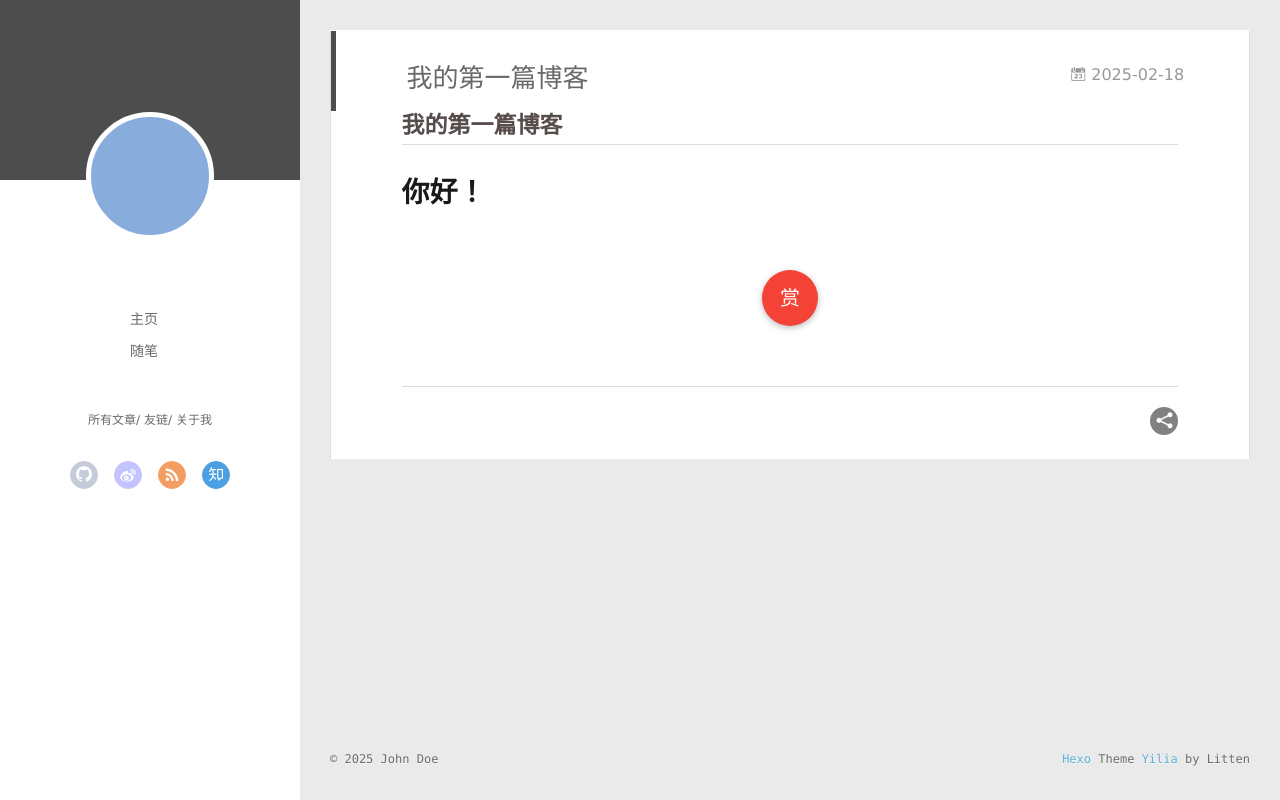
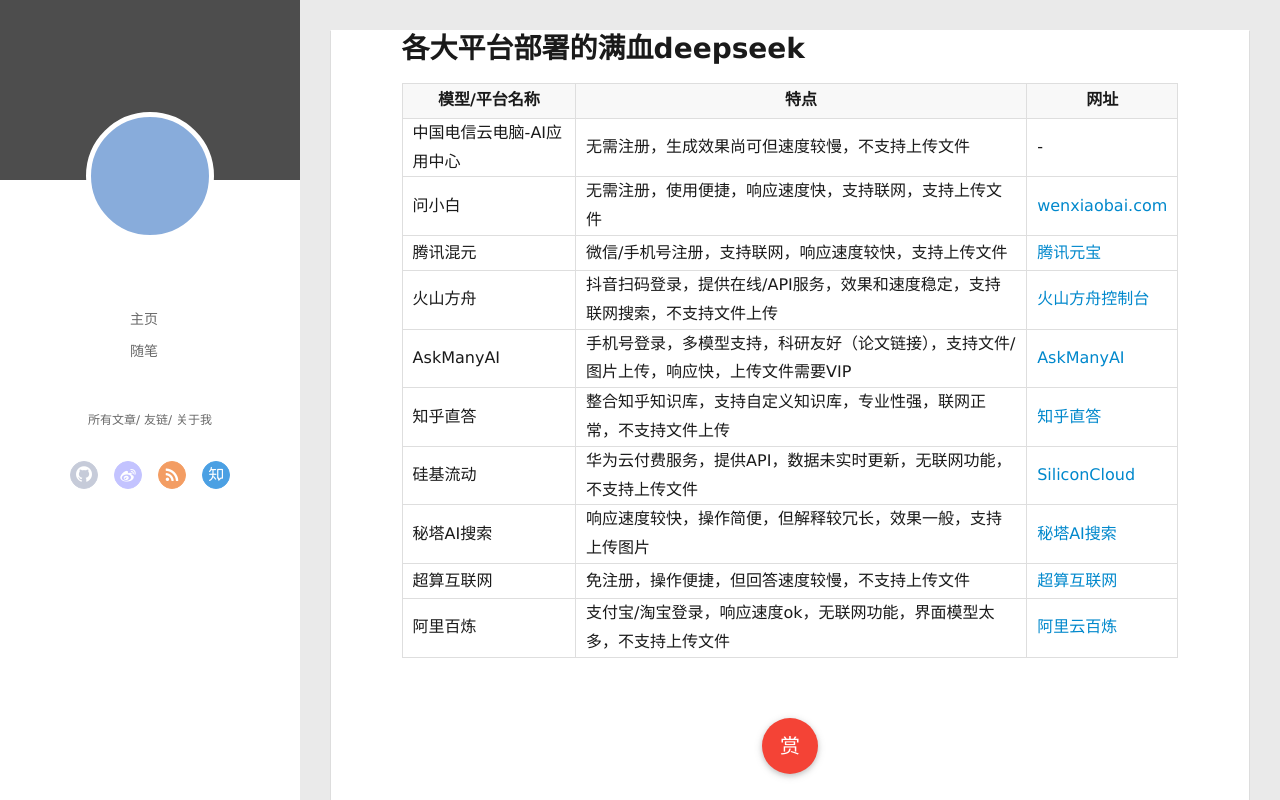
Before and after one commit to chen5016/chen5016.github.io, a plain HTML site: page 2025/02/19/各大主流平台deepseek/index.html in a window 1280 px wide. Drawn offline with Linux system fonts and the light colour scheme.

Commit message:
Site updated: 2025-02-19 20:35:17

```diff
--- a/2025/02/18/我的第一篇博客/index.html
+++ b/2025/02/19/各大主流平台deepseek/index.html
@@ -6,17 +6,17 @@
   <meta name="renderer" content="webkit">
   <meta http-equiv="X-UA-Compatible" content="IE=edge" >
   <link rel="dns-prefetch" href="http://example.com">
-  <title>我的第一篇博客 | Hexo</title>
+  <title>Hexo</title>
   <meta name="viewport" content="width=device-width, initial-scale=1, maximum-scale=1">
-  <meta name="description" content="我的第一篇博客你好！">
+  <meta name="description" content="各大平台部署的满血deepseek   模型&#x2F;平台名称 特点 网址    中国电信云电脑-AI应用中心 无需注册，生成效果尚可但速度较慢，不支持上传文件 -   问小白 无需注册，使用便捷，响应速度快，支持联网，支持上传文件 wenxiaobai.com   腾讯混元 微信&#x2F;手机号注册，支持联网，响应速度较快，支持上传文件 腾讯元宝   火山方舟 抖音扫码登录，提供在线&amp;#x2">
 <meta property="og:type" content="article">
-<meta property="og:title" content="我的第一篇博客">
-<meta property="og:url" content="http://example.com/2025/02/18/%E6%88%91%E7%9A%84%E7%AC%AC%E4%B8%80%E7%AF%87%E5%8D%9A%E5%AE%A2/index.html">
+<meta property="og:title" content="Hexo">
+<meta property="og:url" content="http://example.com/2025/02/19/%E5%90%84%E5%A4%A7%E4%B8%BB%E6%B5%81%E5%B9%B3%E5%8F%B0deepseek/index.html">
 <meta property="og:site_name" content="Hexo">
-<meta property="og:description" content="我的第一篇博客你好！">
+<meta property="og:description" content="各大平台部署的满血deepseek   模型&#x2F;平台名称 特点 网址    中国电信云电脑-AI应用中心 无需注册，生成效果尚可但速度较慢，不支持上传文件 -   问小白 无需注册，使用便捷，响应速度快，支持联网，支持上传文件 wenxiaobai.com   腾讯混元 微信&#x2F;手机号注册，支持联网，响应速度较快，支持上传文件 腾讯元宝   火山方舟 抖音扫码登录，提供在线&amp;#x2">
 <meta property="og:locale" content="en_US">
-<meta property="article:published_time" content="2025-02-18T08:02:17.000Z">
-<meta property="article:modified_time" content="2025-02-18T08:04:01.480Z">
+<meta property="article:published_time" content="2025-02-19T12:34:20.377Z">
+<meta property="article:modified_time" content="2025-02-19T12:33:31.000Z">
 <meta property="article:author" content="John Doe">
 <meta name="twitter:card" content="summary">
 
@@ -154,27 +154,71 @@
             <canvas data-colors="#eaeaea" data-sectionHeight="100" data-contentId="js-content" id="myCanvas1" class="anm-canvas"></canvas>
           </div>
           <div id="js-content" class="content-ll">
-            <article id="post-我的第一篇博客" class="article article-type-post " itemscope itemprop="blogPost">
+            <article id="post-各大主流平台deepseek" class="article article-type-post " itemscope itemprop="blogPost">
   <div class="article-inner">
-
-      <header class="article-header">
-
-
-    <h1 class="article-title" itemprop="name">
-      我的第一篇博客
-    </h1>
-
-
-
-        <a href="/2025/02/18/%E6%88%91%E7%9A%84%E7%AC%AC%E4%B8%80%E7%AF%87%E5%8D%9A%E5%AE%A2/" class="archive-article-date">
-  	<time datetime="2025-02-18T08:02:17.000Z" itemprop="datePublished"><i class="icon-calendar icon"></i>2025-02-18</time>
-</a>
-
-      </header>
 
     <div class="article-entry" itemprop="articleBody">
 
-        <h2 id="我的第一篇博客"><a href="#我的第一篇博客" class="headerlink" title="我的第一篇博客"></a>我的第一篇博客</h2><h1 id="你好！"><a href="#你好！" class="headerlink" title="你好！"></a>你好！</h1>
+        <h1 id="各大平台部署的满血deepseek"><a href="#各大平台部署的满血deepseek" class="headerlink" title="各大平台部署的满血deepseek"></a>各大平台部署的满血deepseek</h1><table>
+<thead>
+<tr>
+<th>模型&#x2F;平台名称</th>
+<th>特点</th>
+<th>网址</th>
+</tr>
+</thead>
+<tbody><tr>
+<td>中国电信云电脑-AI应用中心</td>
+<td>无需注册，生成效果尚可但速度较慢，不支持上传文件</td>
+<td>-</td>
+</tr>
+<tr>
+<td>问小白</td>
+<td>无需注册，使用便捷，响应速度快，支持联网，支持上传文件</td>
+<td><a target="_blank" rel="noopener" href="https://www.wenxiaobai.com/">wenxiaobai.com</a></td>
+</tr>
+<tr>
+<td>腾讯混元</td>
+<td>微信&#x2F;手机号注册，支持联网，响应速度较快，支持上传文件</td>
+<td><a target="_blank" rel="noopener" href="https://yuanbao.tencent.com/chat/naQivTmsDa/5227934d-b6d5-4498-bfb5-616ee9ba520a">腾讯元宝</a></td>
+</tr>
+<tr>
+<td>火山方舟</td>
+<td>抖音扫码登录，提供在线&#x2F;API服务，效果和速度稳定，支持联网搜索，不支持文件上传</td>
+<td><a target="_blank" rel="noopener" href="https://console.volcengine.com/ark/region:ark+cn-beijing/experience/chat">火山方舟控制台</a></td>
+</tr>
+<tr>
+<td>AskManyAI</td>
+<td>手机号登录，多模型支持，科研友好（论文链接），支持文件&#x2F;图片上传，响应快，上传文件需要VIP</td>
+<td><a target="_blank" rel="noopener" href="https://www.askmanyai.cn/index">AskManyAI</a></td>
+</tr>
+<tr>
+<td>知乎直答</td>
+<td>整合知乎知识库，支持自定义知识库，专业性强，联网正常，不支持文件上传</td>
+<td><a target="_blank" rel="noopener" href="https://zhida.zhihu.com/">知乎直答</a></td>
+</tr>
+<tr>
+<td>硅基流动</td>
+<td>华为云付费服务，提供API，数据未实时更新，无联网功能，不支持上传文件</td>
+<td><a target="_blank" rel="noopener" href="https://cloud.siliconflow.cn/models">SiliconCloud</a></td>
+</tr>
+<tr>
+<td>秘塔AI搜索</td>
+<td>响应速度较快，操作简便，但解释较冗长，效果一般，支持上传图片</td>
+<td><a target="_blank" rel="noopener" href="https://metaso.cn/">秘塔AI搜索</a></td>
+</tr>
+<tr>
+<td>超算互联网</td>
+<td>免注册，操作便捷，但回答速度较慢，不支持上传文件</td>
+<td><a target="_blank" rel="noopener" href="https://www.scnet.cn/ui/mall/">超算互联网</a></td>
+</tr>
+<tr>
+<td>阿里百炼</td>
+<td>支付宝&#x2F;淘宝登录，响应速度ok，无联网功能，界面模型太多，不支持上传文件</td>
+<td><a target="_blank" rel="noopener" href="https://bailian.console.aliyun.com/#/efm/model_experience_center/text">阿里云百炼</a></td>
+</tr>
+</tbody></table>
+
 
 
 
@@ -253,7 +297,7 @@
     <a class="close js-modal-close" href="javascript:;"><i class="icon icon-close"></i></a>
     <p>扫一扫，分享到微信</p>
     <div class="wx-qrcode">
-      <img src="//pan.baidu.com/share/qrcode?url=http://example.com/2025/02/18/%E6%88%91%E7%9A%84%E7%AC%AC%E4%B8%80%E7%AF%87%E5%8D%9A%E5%AE%A2/" alt="微信分享二维码">
+      <img src="//pan.baidu.com/share/qrcode?url=http://example.com/2025/02/19/%E5%90%84%E5%A4%A7%E4%B8%BB%E6%B5%81%E5%B9%B3%E5%8F%B0deepseek/" alt="微信分享二维码">
     </div>
 </div>
 
--- a/content.json
+++ b/content.json
@@ -1 +1 @@
-[{"title":"我的第一篇博客","date":"2025-02-18T08:02:17.000Z","path":"2025/02/18/我的第一篇博客/","tags":[]}]
+[{"title":"","date":"2025-02-19T12:34:20.377Z","path":"2025/02/19/各大主流平台deepseek/","tags":[]}]
```
Also changed, not shown: archives/2025/02/index.html (+2 -8 lines), archives/2025/index.html (+2 -8 lines), archives/index.html (+2 -8 lines), index.html (+62 -18 lines).
